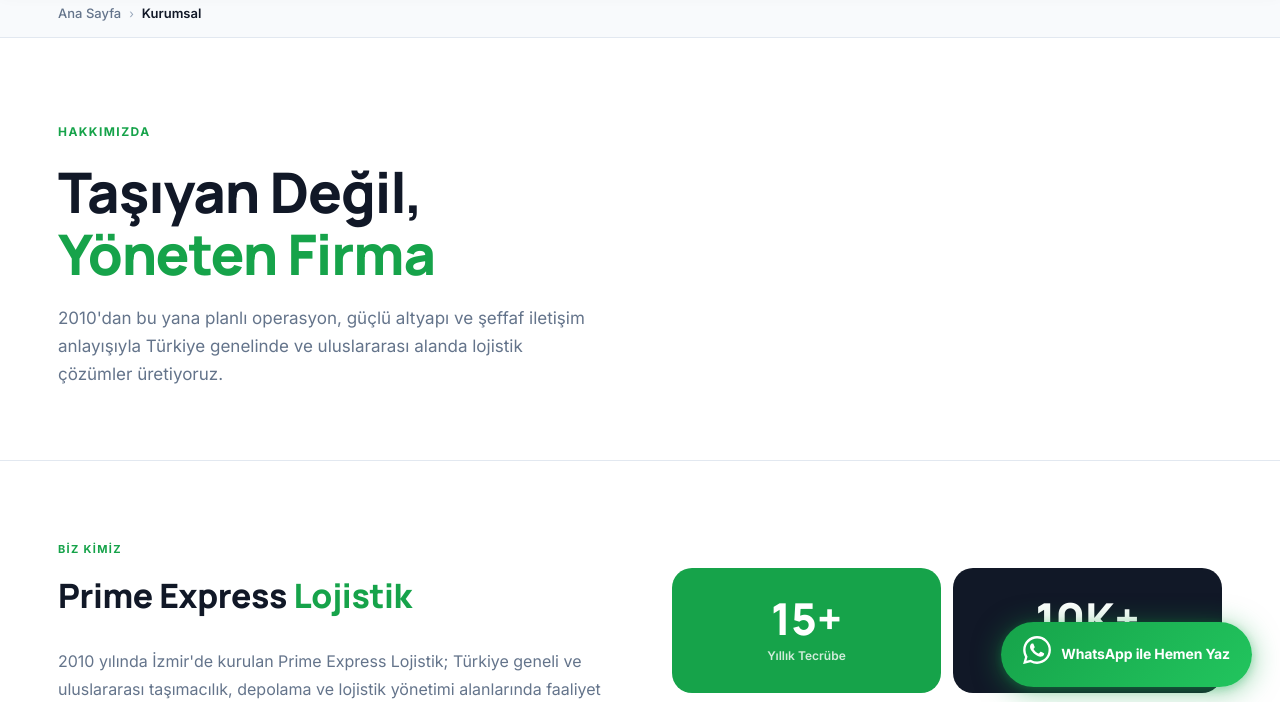
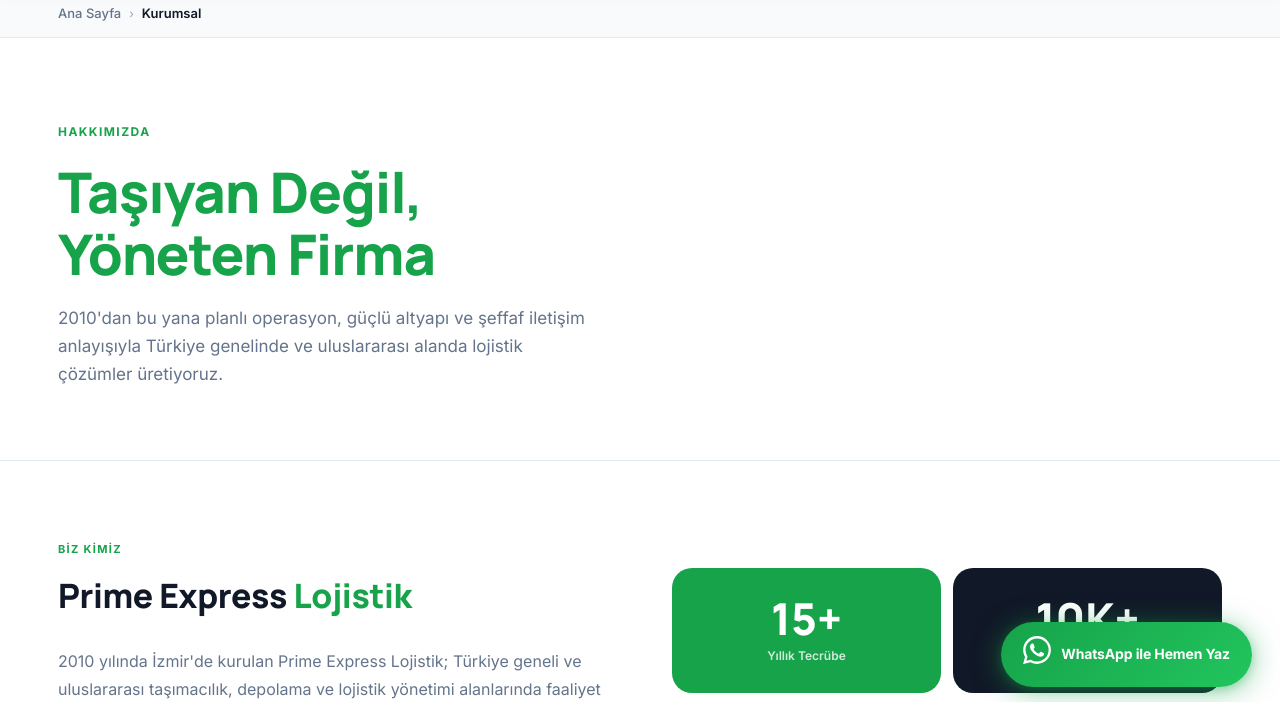
Before and after one commit to bonaperte5-coder/primelojistik, a website: page kurumsal.html in a window 1280 px wide. Shown: the part 83-785 px from the top of the page. Drawn offline with Linux system fonts and the light colour scheme.

Commit message:
fix: corp hero title tamamen yesil

```diff
--- a/kurumsal.html
+++ b/kurumsal.html
@@ -50,7 +50,7 @@
       font-weight: 900;
       line-height: 1.1;
       letter-spacing: -0.02em;
-      color: var(--dark);
+      color: var(--green);
       max-width: 640px;
       margin-bottom: 20px;
     }
```
